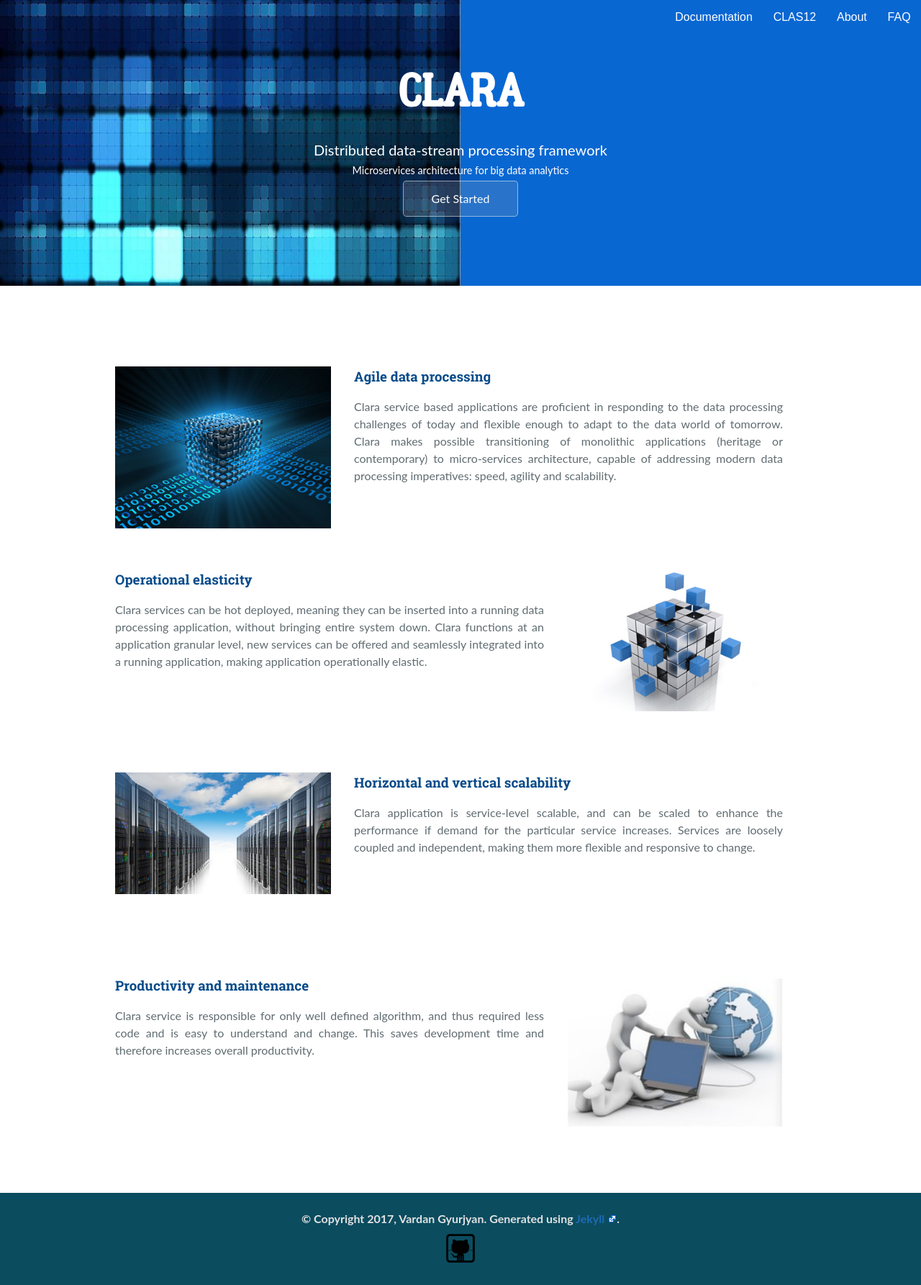
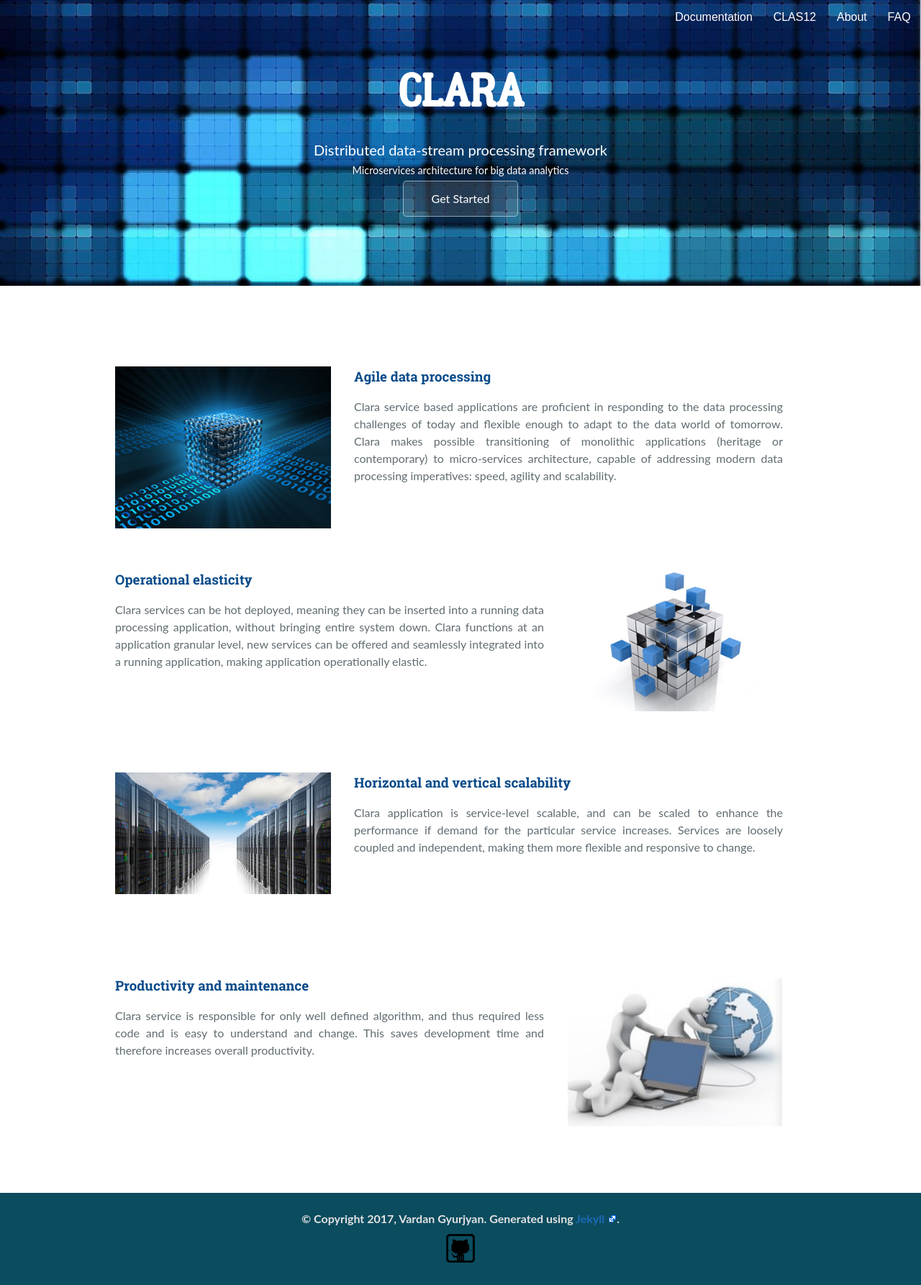
Before and after one commit to JeffersonLab/clara-docs, a Jekyll site: the page built from index.html, in a window 1280 px wide. Shown: the whole page at 72% size. Built offline with Jekyll 4.4.1, drawn with Linux system fonts in a browser that asks for light colours.

Commit message:
changing the width of the background

```diff
--- a/css/cayman.css
+++ b/css/cayman.css
@@ -226,7 +226,7 @@ a:hover {
   background-color: #0967D2;
   background-image: url(../img/background.jpg);
   background-repeat: no-repeat;
-  background-size: 50% 100%;
+  background-size: 100% 100%;
 }
 @media screen and (min-width: 64em) {
   .project-header {
```
